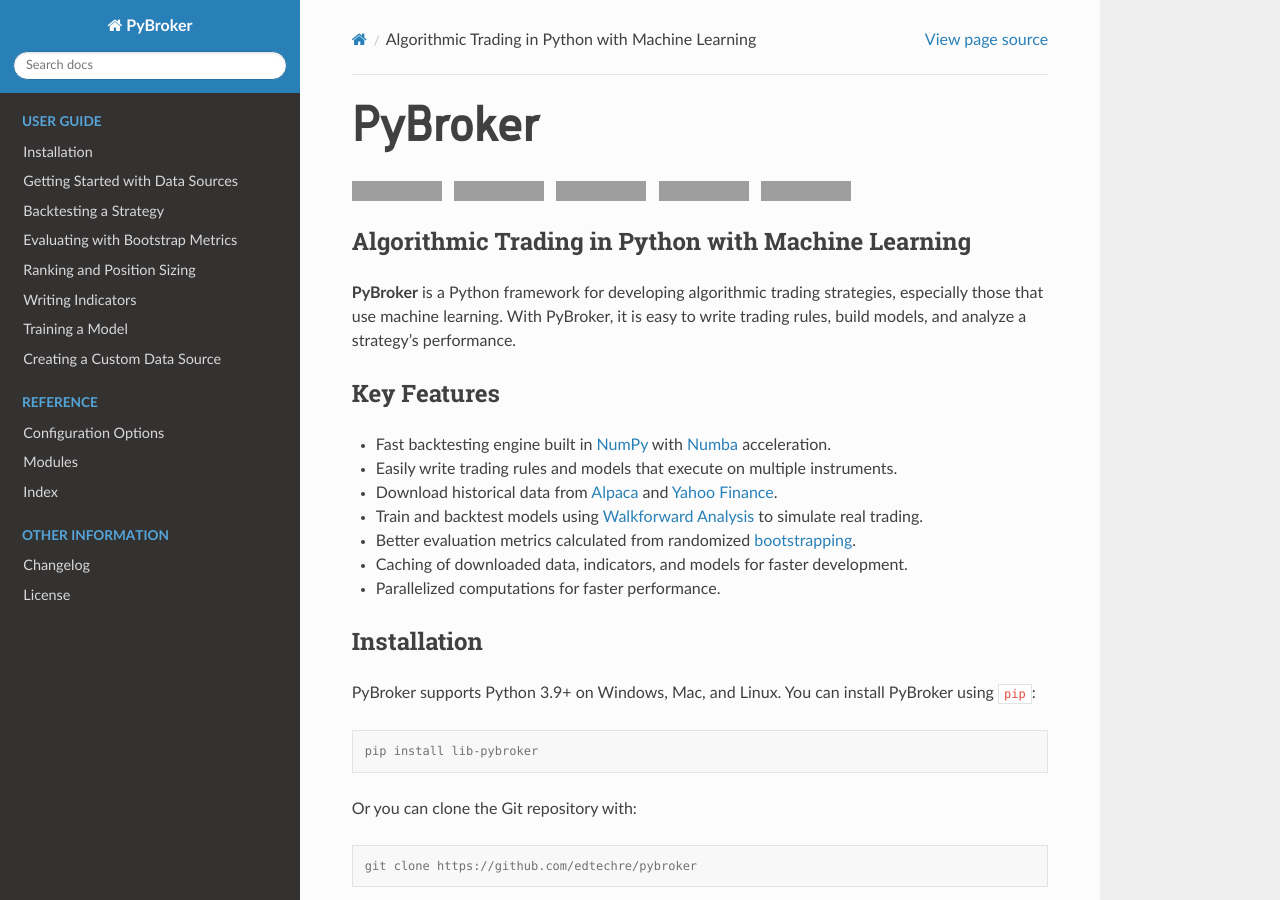
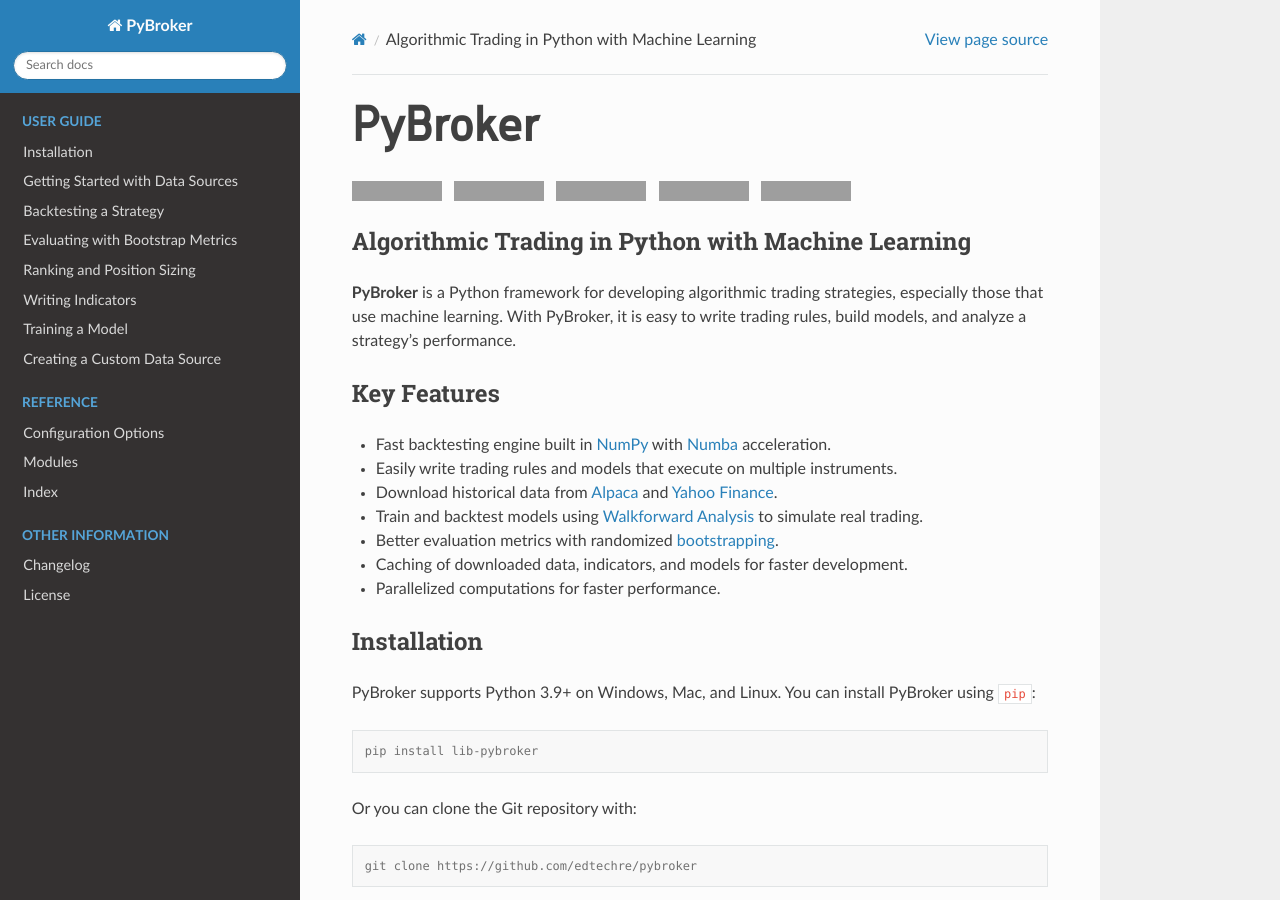
Before and after one commit to edtechre/pybroker, a Sphinx documentation site: the page built from docs/index.rst, in a window 1280 px wide and 900 px high, cut to the strip 0-900 px from the top of the window. Built offline with Sphinx 7.4.7 and the Read the Docs theme 2.0.0, drawn with Linux system fonts in a browser that asks for light colours; grey boxes are pictures that could not be loaded.

Commit message:
Update README and index.rst

```diff
--- a/docs/index.rst
+++ b/docs/index.rst
@@ -63,7 +63,7 @@
 * Easily write trading rules and models that execute on multiple instruments.
 * Download historical data from `Alpaca <https://alpaca.markets/>`_ and `Yahoo Finance <https://finance.yahoo.com/>`_.
 * Train and backtest models using `Walkforward Analysis <https://www.pybroker.com/en/latest/notebooks/6.%20Training%20a%20Model.html#Walkforward-Analysis>`_ to simulate real trading.
-* Better evaluation metrics calculated from randomized `bootstrapping <https://en.wikipedia.org/wiki/Bootstrapping_(statistics)>`_.
+* Better evaluation metrics with randomized `bootstrapping <https://en.wikipedia.org/wiki/Bootstrapping_(statistics)>`_.
 * Caching of downloaded data, indicators, and models for faster development.
 * Parallelized computations for faster performance.
 
```
Also changed, not shown: README.md (+1 -1 lines).
